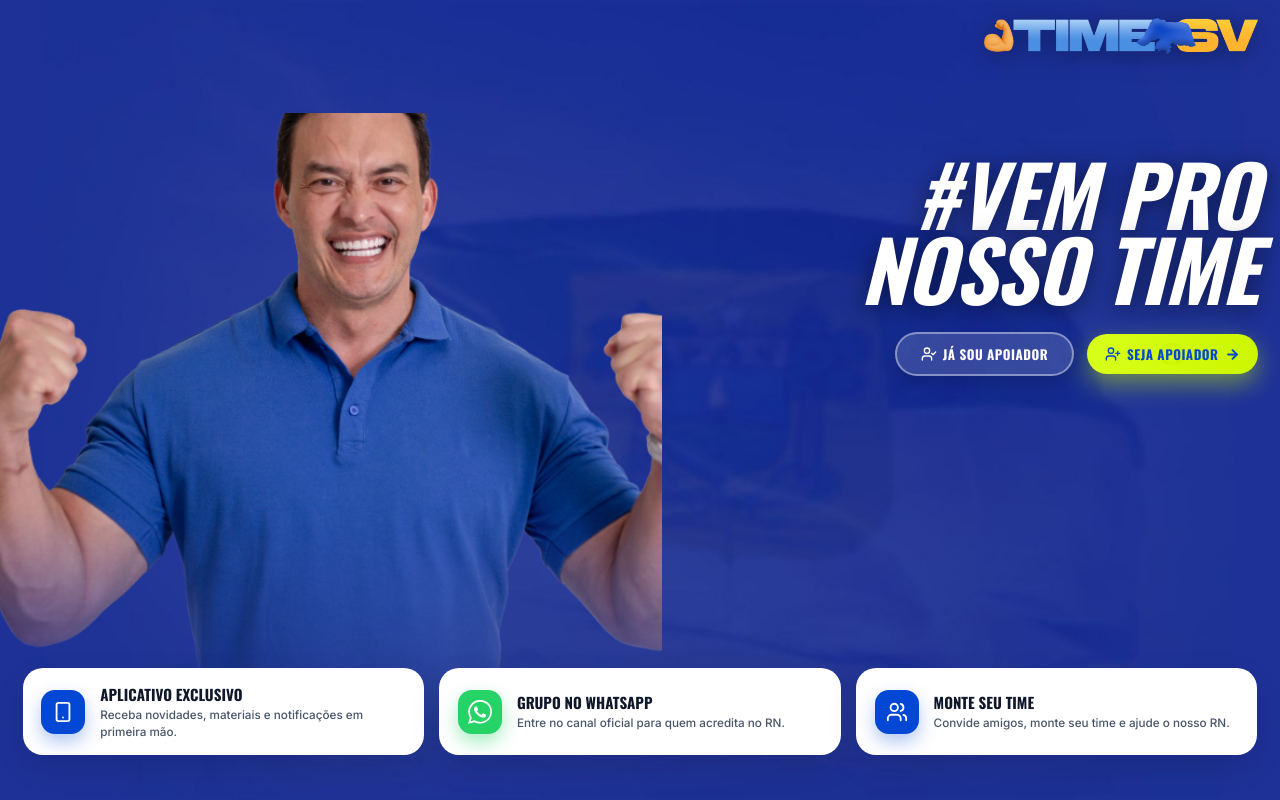
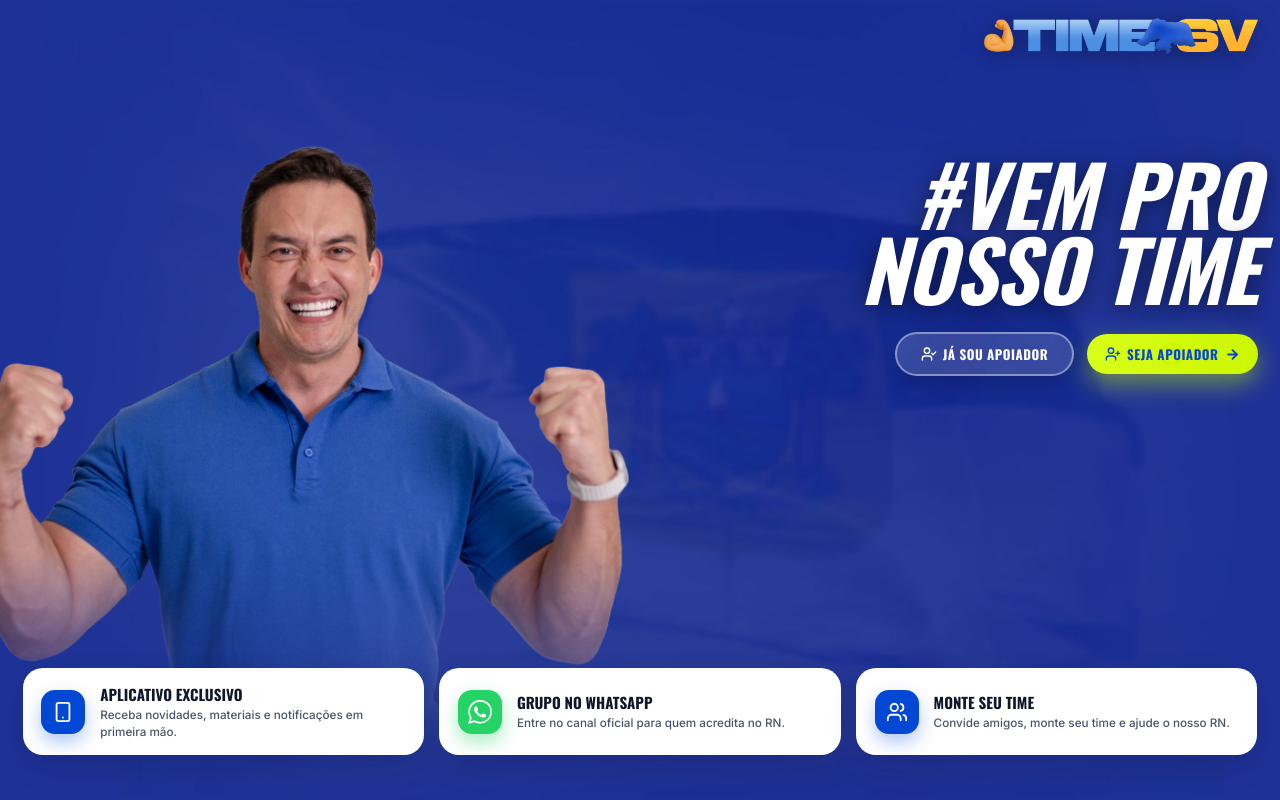
Before and after one commit to ReneBM/Apoiadores, a React (Vite) app in the folder frontend/: page /lp in a window 1280 px wide. Built offline with nearby package versions, Linux system fonts and the light colour scheme; no server answers; a web font is replaced by a local one.

Commit message:
fix: remover escala da foto para evitar corte na cabeca e bracos

```diff
--- a/frontend/src/pages/LandingPage.jsx
+++ b/frontend/src/pages/LandingPage.jsx
@@ -357,8 +357,8 @@ export default function LandingPage() {
             justify-content: center;
           }
           .left-photo-col img {
-            height: 420px !important;
-            max-height: 60vh !important;
+            height: 380px !important;
+            max-height: 52vh !important;
             width: auto !important;
             max-width: 100% !important;
             object-fit: contain !important;
@@ -406,7 +406,7 @@ export default function LandingPage() {
         /* ── TABLET E NOTEBOOKS PEQUENOS ── */
         @media (max-width: 1200px) and (min-width: 1025px) {
           .hero-grid {
-            grid-template-columns: 45% 1fr !important;
+            grid-template-columns: 48% 1fr !important;
             gap: 1rem !important;
           }
           .right-content-col h1 {
@@ -419,8 +419,8 @@ export default function LandingPage() {
 
         @media (max-width: 1024px) and (min-width: 768px) {
           .left-photo-col img {
-            height: 560px !important;
-            max-height: 65vh !important;
+            height: 480px !important;
+            max-height: 58vh !important;
           }
           .right-content-col h1 {
             font-size: 3.5rem !important;
@@ -507,13 +507,16 @@ export default function LandingPage() {
             opacity: 0, animation: 'fadeInLeftNoticeable 1.2s cubic-bezier(0.22, 1, 0.36, 1) 0.6s forwards'
           }}>
             <div style={{
-              WebkitMaskImage: 'linear-gradient(to bottom, black 60%, transparent 97%)',
-              maskImage: 'linear-gradient(to bottom, black 60%, transparent 97%)'
+              WebkitMaskImage: 'linear-gradient(to bottom, black 65%, transparent 98%)',
+              maskImage: 'linear-gradient(to bottom, black 65%, transparent 98%)',
+              display: 'flex',
+              alignItems: 'flex-end',
+              overflow: 'visible'
             }}>
               <img
                 src="/senador/styveson_v3_nobg.png"
                 alt="Senador Styveson Valim"
-                style={{ height: 'auto', maxHeight: '92vh', width: 'auto', maxWidth: '125%', objectFit: 'contain', display: 'block', transform: 'scale(1.08)', transformOrigin: 'bottom left' }}
+                style={{ height: '78vh', maxHeight: '720px', width: 'auto', maxWidth: '100%', objectFit: 'contain', display: 'block' }}
               />
             </div>
           </div>
```
